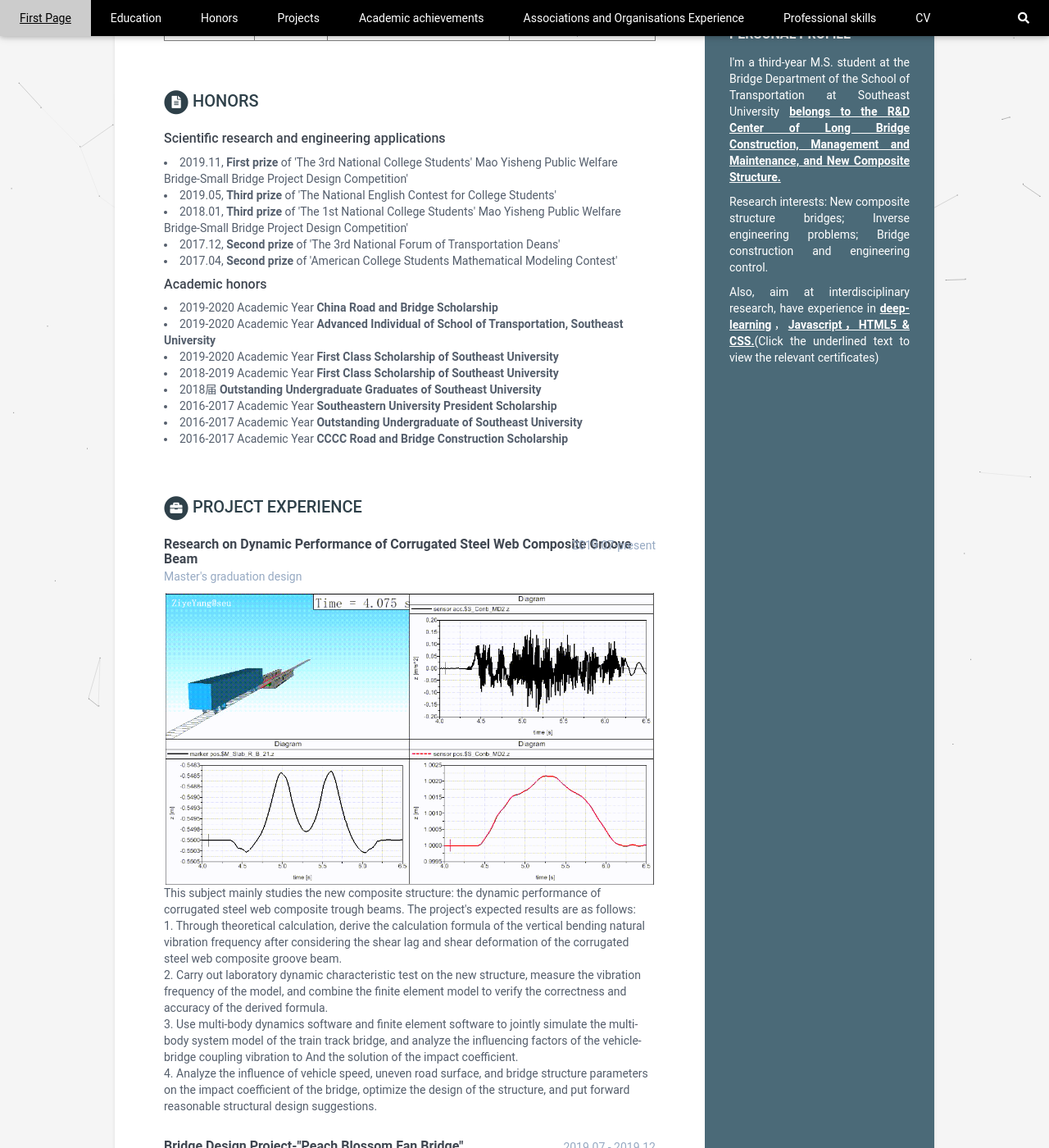
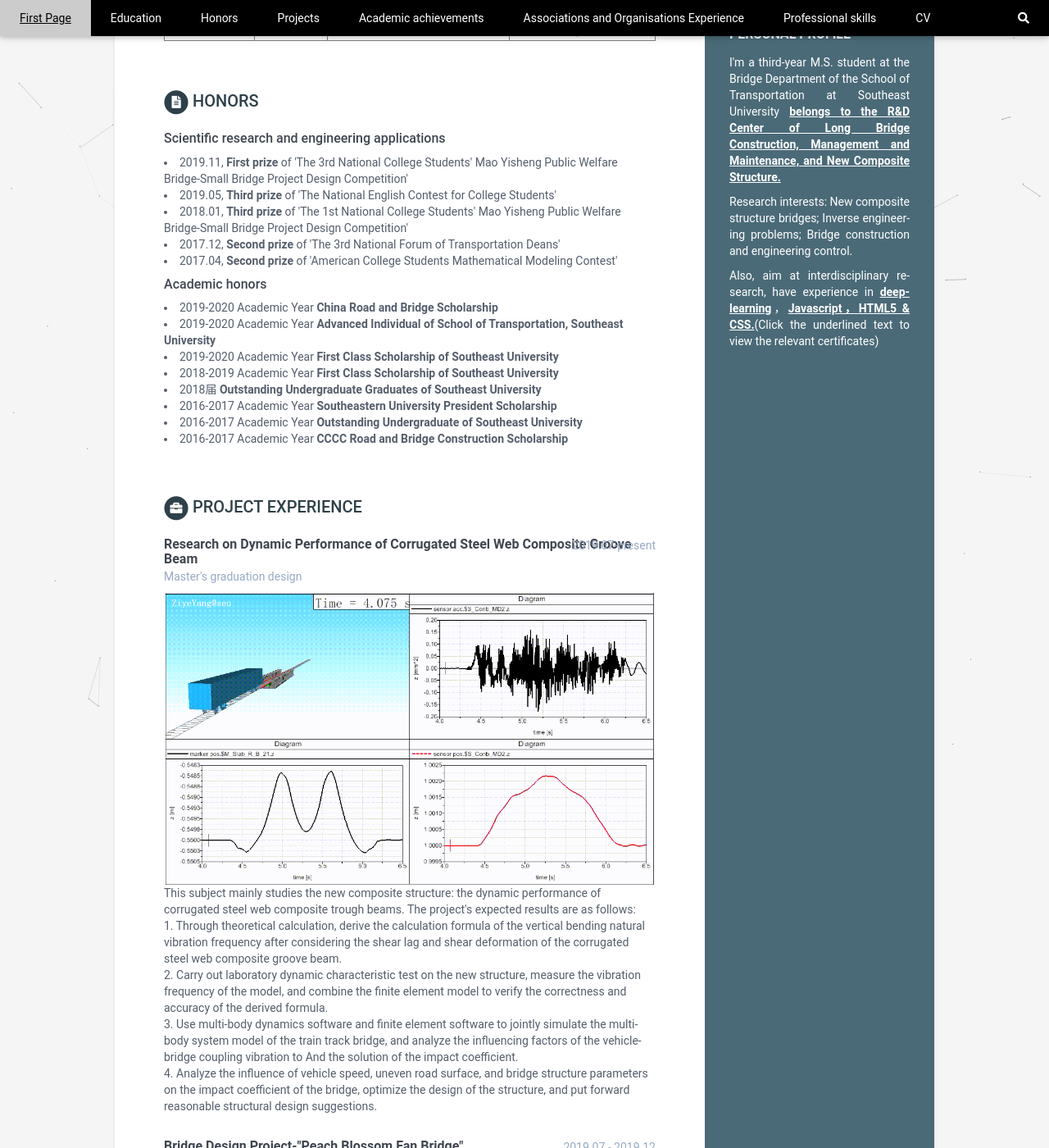
Before and after one commit to luohualuanbinfen/CV_EN, a Jekyll site: the page built from index.html, in a window 1280 px wide and 1400 px high, scrolled down 562 px. Shown: the whole window at 82% size. Built offline with Jekyll 4.4.1, drawn with Linux system fonts in a browser that asks for light colours.

Commit message:
Update _base.scss

```diff
--- a/_sass/_base.scss
+++ b/_sass/_base.scss
@@ -41,7 +41,7 @@ p {
     background: $theme-color;
     text-align:justify;
     /*word-break: break-all;*/
-    hyphens: manual;
+    hyphens: auto;
     position: absolute;
     right: 0;
     width: 280px;
```
